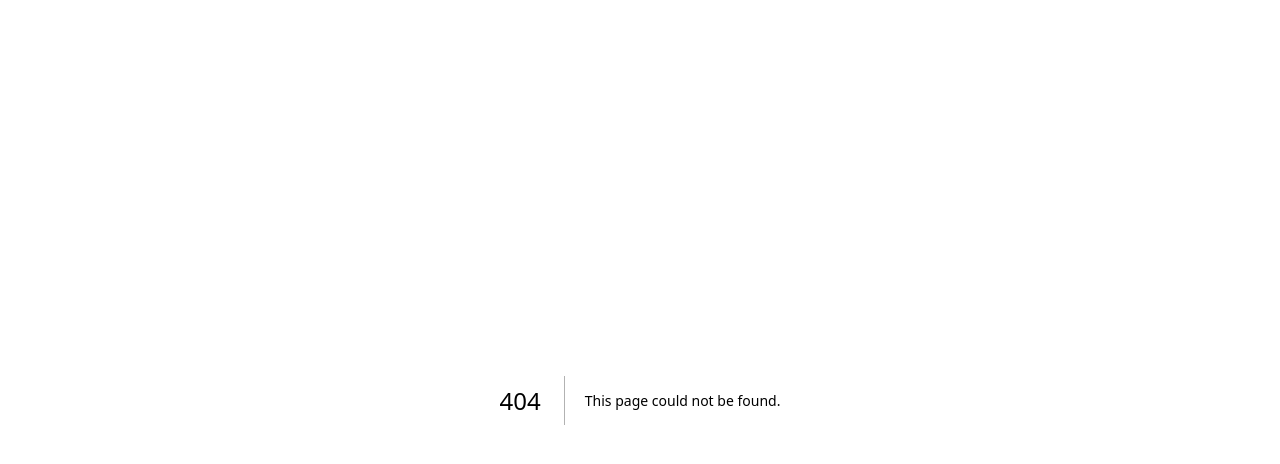
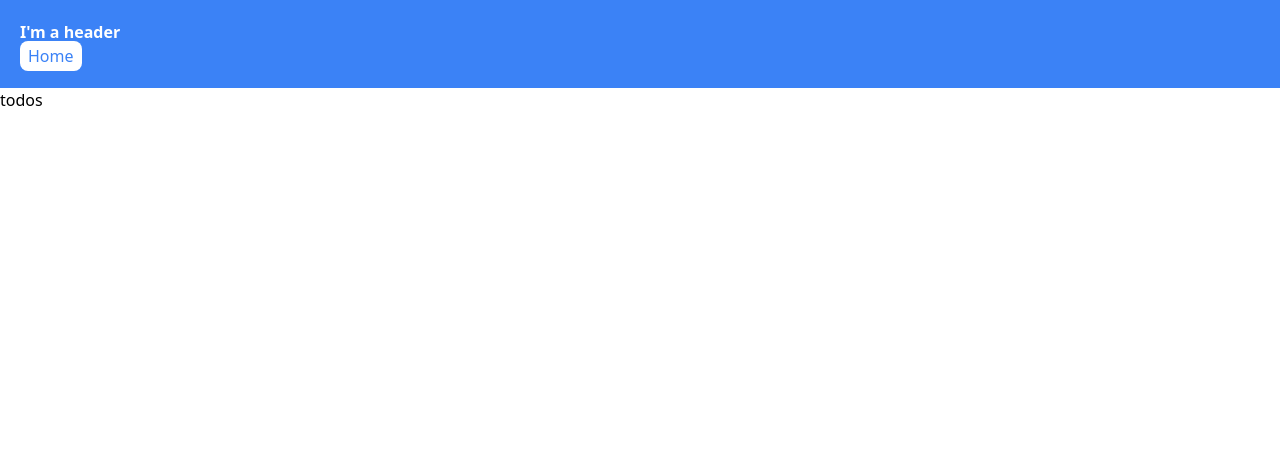
Before and after one commit to Martin2251/next13, a Next.js app: page /todos in a window 1280 px wide. Before the commit this address had no page. Shown: the top 464 px of the page. Built offline with nearby package versions, Linux system fonts and the light colour scheme.

Commit message:
start of todos

```diff
--- a/app/Header.tsx
+++ b/app/Header.tsx
@@ -1,8 +1,11 @@
+import Link from 'next/link'
 import React from 'react'
 
 const Header = () => {
   return (
-    <div className='p-5 bg-blue-500'>Header</div>
+    <header className='p-5 bg-blue-500'><p className='font-bold text-white'>I'm a header</p>
+    <Link href="/" className='px-2 py-1 bg-white text-blue-500 rounded-lg'>Home</Link>
+    </header>
   )
 }
 
--- a/app/layout.tsx
+++ b/app/layout.tsx
@@ -1,4 +1,5 @@
 import '../styles/globals.css'
+import Header from './Header'
 
 export default function RootLayout({
   children,
@@ -8,6 +9,7 @@ export default function RootLayout({
   return (
     <html>
       <head />
+      <Header  />
       <body>{children}</body>
     </html>
   )
--- /dev/null
+++ b/app/todos/page.tsx
@@ -0,0 +1,9 @@
+import React from 'react'
+
+const Todos = () => {
+  return (
+    <div>todos</div>
+  )
+}
+
+export default Todos;
```
